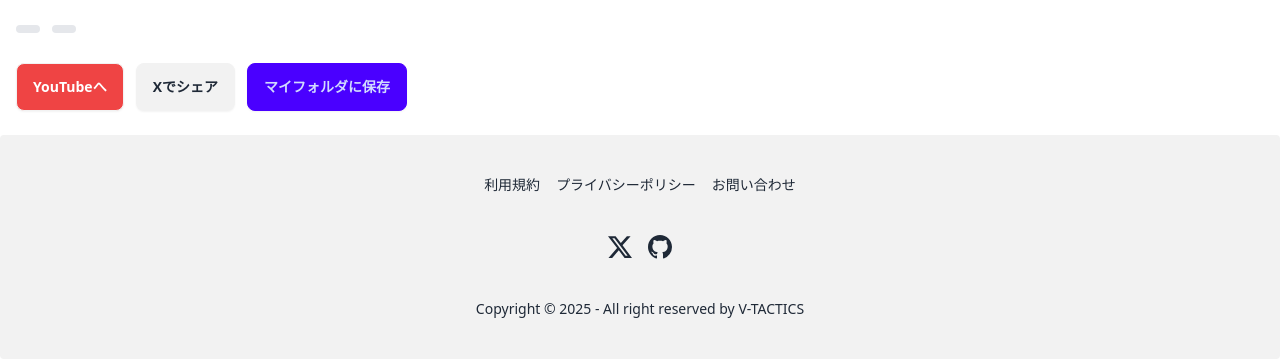
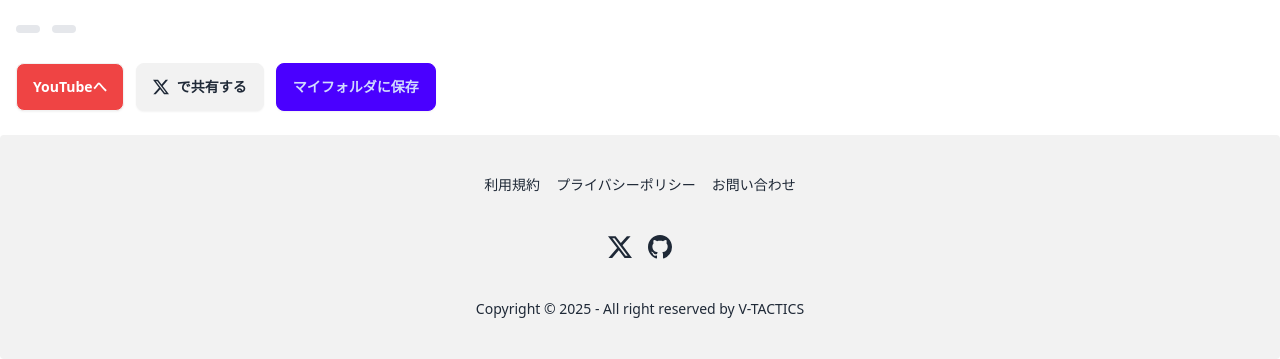
Before and after one commit to kohei-financier/V-TACTICS, a Rails app: template app/views/techniques/youtube/show.html.erb in a window 1280 px wide. Shown: the part 548-907 px from the top of the page. Run offline with Rails 7, Linux system fonts and the light colour scheme; the template is opened without the code that fills it, so the values that code supplies are empty; style sheets or scripts are compiled from the project's sources; some libraries are stand-ins or nearby versions.

Commit message:
add: twitterページのshare機能実装

```diff
--- a/app/views/techniques/youtube/show.html.erb
+++ b/app/views/techniques/youtube/show.html.erb
@@ -29,7 +29,12 @@
 
       <a href="https://www.youtube.com/watch?v=<%= @technique.only_id_from_youtube_url %>" class="btn bg-red-500 text-white" target="_blank" rel="noopener noreferrer">YouTubeへ</a>
       <%= link_to "https://twitter.com/intent/tweet?url=#{request.url}%0a&text=#{CGI.escape("#{@technique.title}")}&hashtags=#{CGI.escape('VTACTICS')}", target: '_blank', rel: "noopener noreferrer" do %>
-        <div class="btn">Xでシェア</div>
+        <div class="btn">
+          <svg xmlns="http://www.w3.org/2000/svg" width="16" height="16" fill="currentColor" class="bi bi-twitter-x" viewBox="0 0 16 16">
+            <path d="M12.6.75h2.454l-5.36 6.142L16 15.25h-4.937l-3.867-5.07-4.425 5.07H.316l5.733-6.57L0 .75h5.063l3.495 4.633L12.601.75Zm-.86 13.028h1.36L4.323 2.145H2.865z"/>
+          </svg>
+          で共有する
+        </div>
       <% end %>
 
       <% if user_signed_in? && current_user.own?(@technique) %>
```
Also changed, not shown: app/views/techniques/twitter/show.html.erb (+7 -2 lines).
